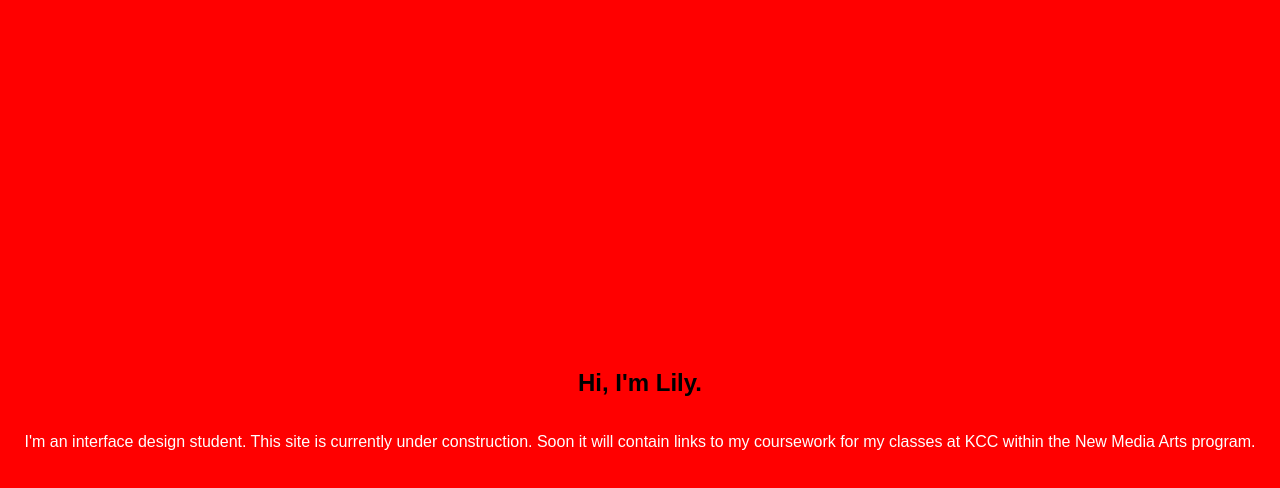
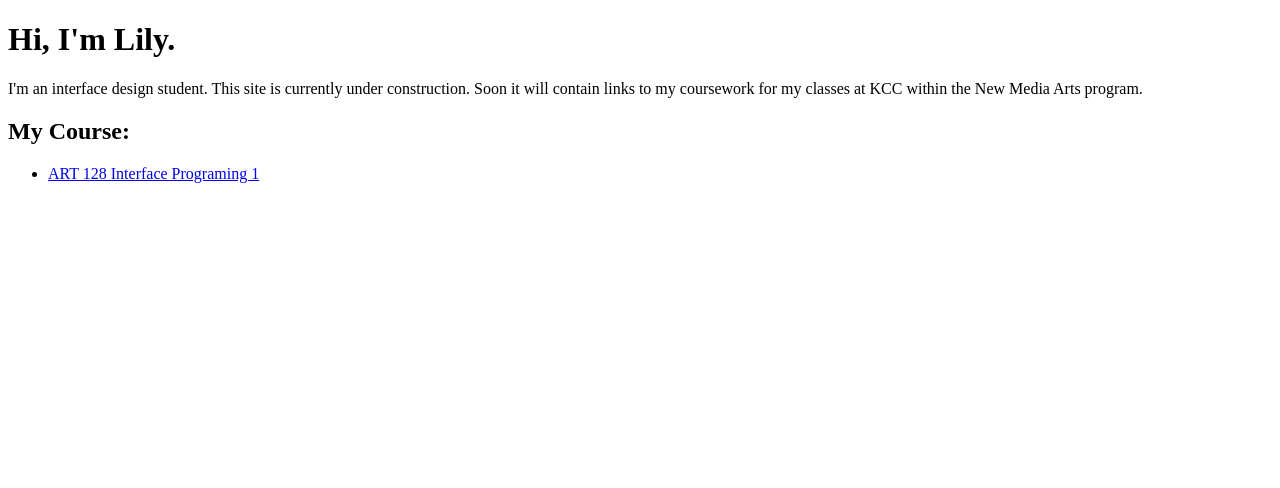
Before and after one commit to lilyri/studentsite, a plain HTML site: page index.html in a window 1280 px wide. Drawn offline with Linux system fonts and the light colour scheme.

Commit message:
added html essential

```diff
--- a/index.html
+++ b/index.html
@@ -1,36 +1,22 @@
+<!Doctype html>
+<html lang="en">
 <html>
 
     <head>
+        <meta charset="utf-8">
         <title>Lily Ri's Student Site</title>
-        <style>
-            body{
-                background:red;
-                font-family: sans-serif;
-                text-align: center;
-                display: grid;
-                align-content: center;
-                min-height: 100vh;
-            }
-
-            h1{
-                font-size:48px;
-                text-transform:uppercase;
-                margin: 0;
-            }
-
-            p{
-                color:white;
-            }
-
-        </style>
-
+        <meta name="description" content="Description of this web page goes here."/>
+        <meta name="viewport" content="width=device-width, initial-scale=1"/>
+        <meta http-equiv="X-UA-Compatible" content="ie=edge"/>
     </head>
 
     <body>
-
-        <h2>Hi, I'm Lily.</h2>
-
+        <h1>Hi, I'm Lily.</h1>
         <p>I'm an interface design student. This site is currently under construction. Soon it will contain links to my coursework for my classes at KCC within the New Media Arts program. </p>
+        <h2>My Course:</h2>
+        <ul>
+            <li><a href="art128/index.html">ART 128 Interface Programing 1</a></li>
+        </ul>
     </body>
 
 </html>
```
